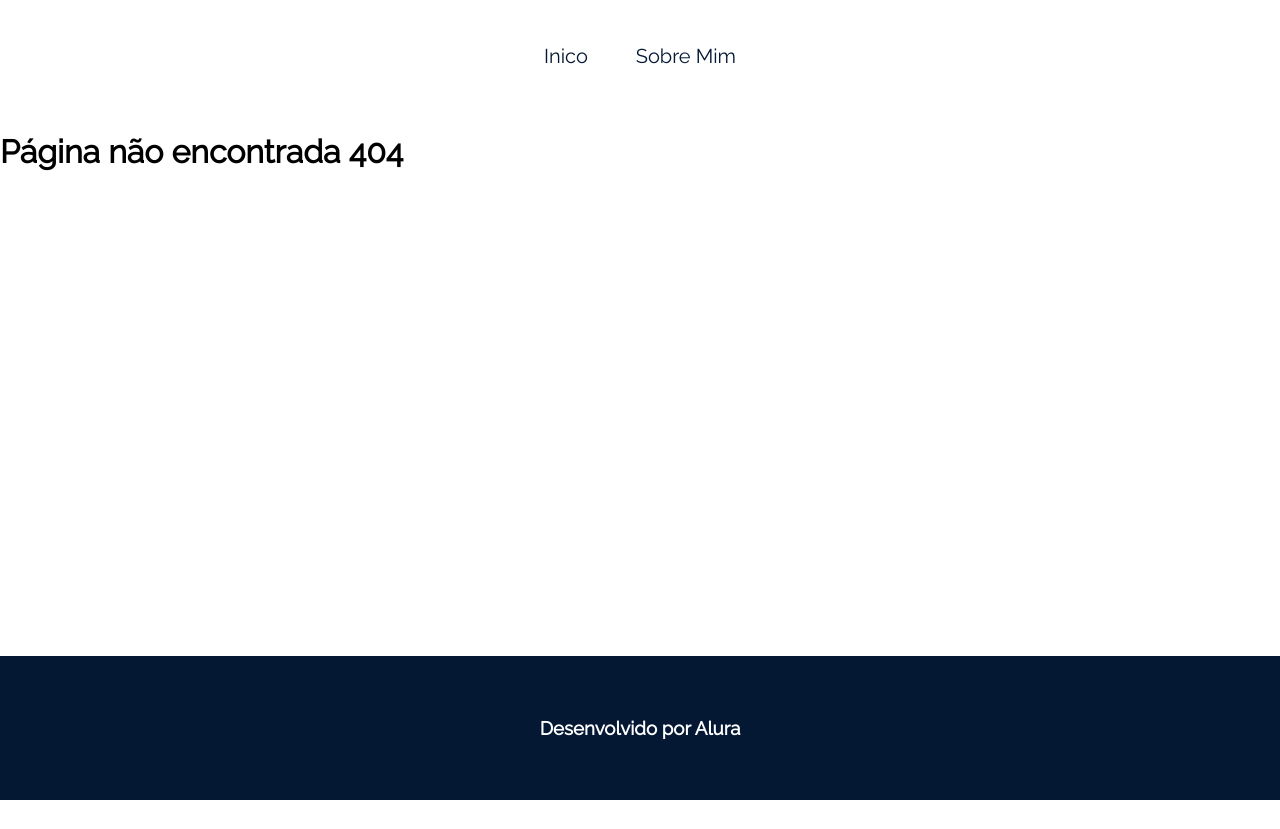
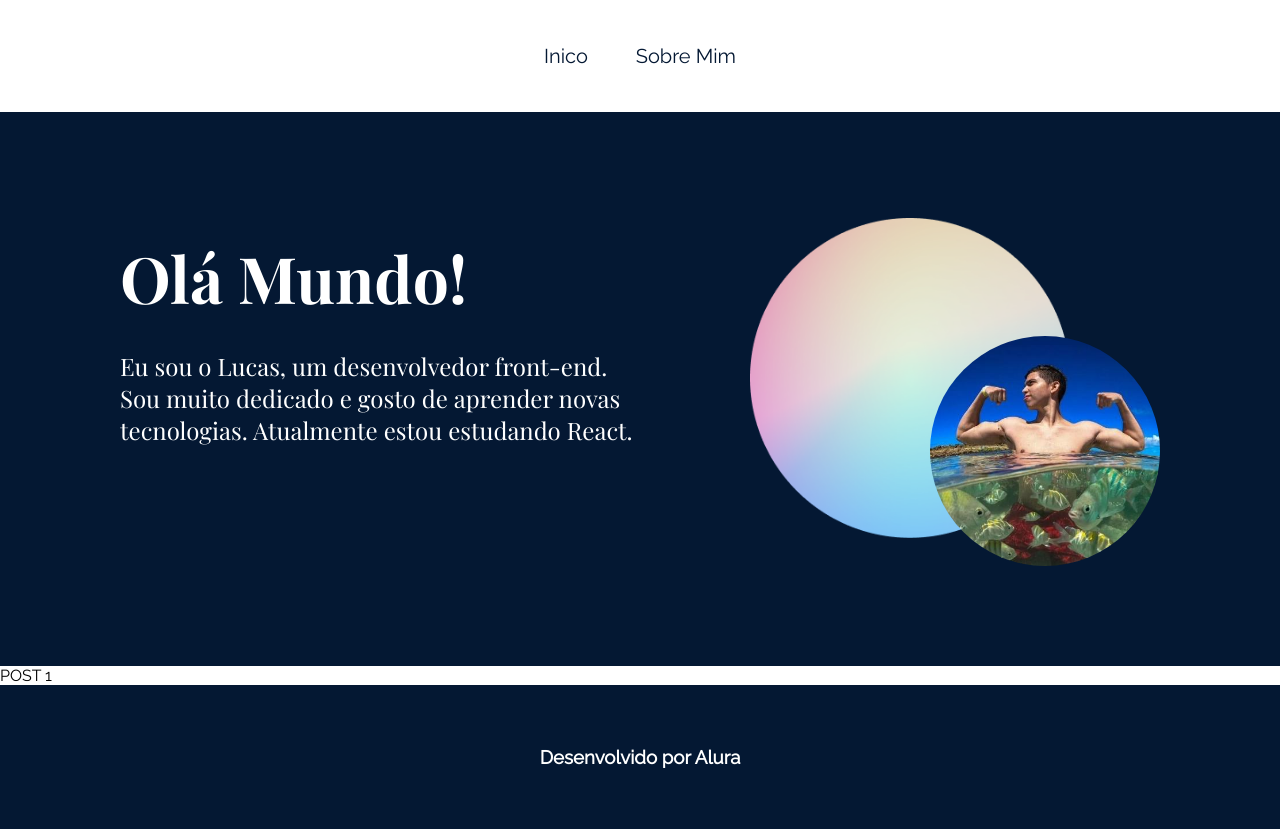
Before and after one commit to Lucassevero06/projeto-ola-mundo, a React (Vite) app: page /posts/1 in a window 1280 px wide. Before the commit this address had no page. Before the commit the page ends 800 px from the top, so only its background shows below. Built offline with nearby package versions, Linux system fonts and the light colour scheme.

Commit message:
passando parametros pela url e exibindo os dados pelo id

```diff
--- a/src/componentes/PostCard/PostCard.jsx
+++ b/src/componentes/PostCard/PostCard.jsx
@@ -1,7 +1,9 @@
+import { Link } from "react-router-dom";
 import styles from "./PostCard.module.css";
 
 const PostCard = ({ post }) => {
   return (
+    <Link to={`/posts/${post.id}`}>
       <div className={styles.post}>
           <img
               className={styles.capa}
@@ -17,6 +19,7 @@ const PostCard = ({ post }) => {
               Ler
           </button>
       </div>
+    </Link>
   )
 }
 
--- a/src/paginas/Post/Post.jsx
+++ b/src/paginas/Post/Post.jsx
@@ -1,8 +1,12 @@
-import React from 'react'
+import { useParams } from "react-router-dom";
+
 
 const Post = () => {
+
+    const parametros = useParams();
+
     return (
-        <div>Post</div>
+        <div>POST {parametros.id}</div>
     )
 }
 export default Post
--- a/src/routes.jsx
+++ b/src/routes.jsx
@@ -4,6 +4,7 @@ import SobreMim from "./paginas/SobreMim/SobreMim";
 import Menu from "./componentes/Menu/Menu";
 import Rodape from "./componentes/Rodape/Rodape";
 import PaginaPadrao from "./componentes/PaginaPadrao/PaginaPadrao";
+import Post from "./paginas/Post/Post";
 
 //window.location.pathname é uma forma nativa do javascript para saber a url
 //usado justamente para criar routas da aplicação
@@ -23,6 +24,7 @@ function AppRoutes() {
         <Route path="/" element={<PaginaPadrao/>}>
           <Route path="/" element={<Inicio />} />
           <Route path="/sobremim" element={<SobreMim />} />
+          <Route path="/posts/:id" element={<Post />} />
         </Route>
 
         <Route path="*" element={<h1>Página não encontrada 404</h1>} />
```
Lines whose indentation alone changed are shown as unchanged.
